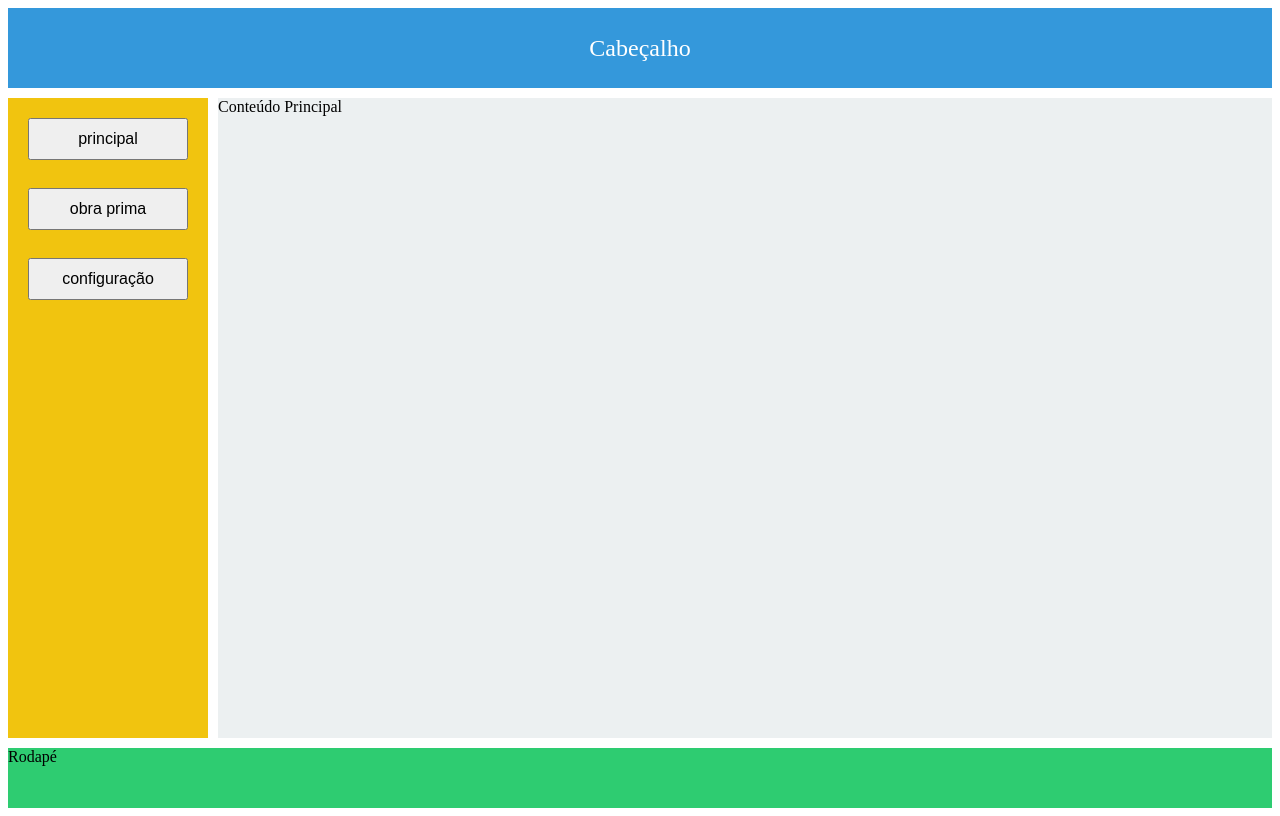
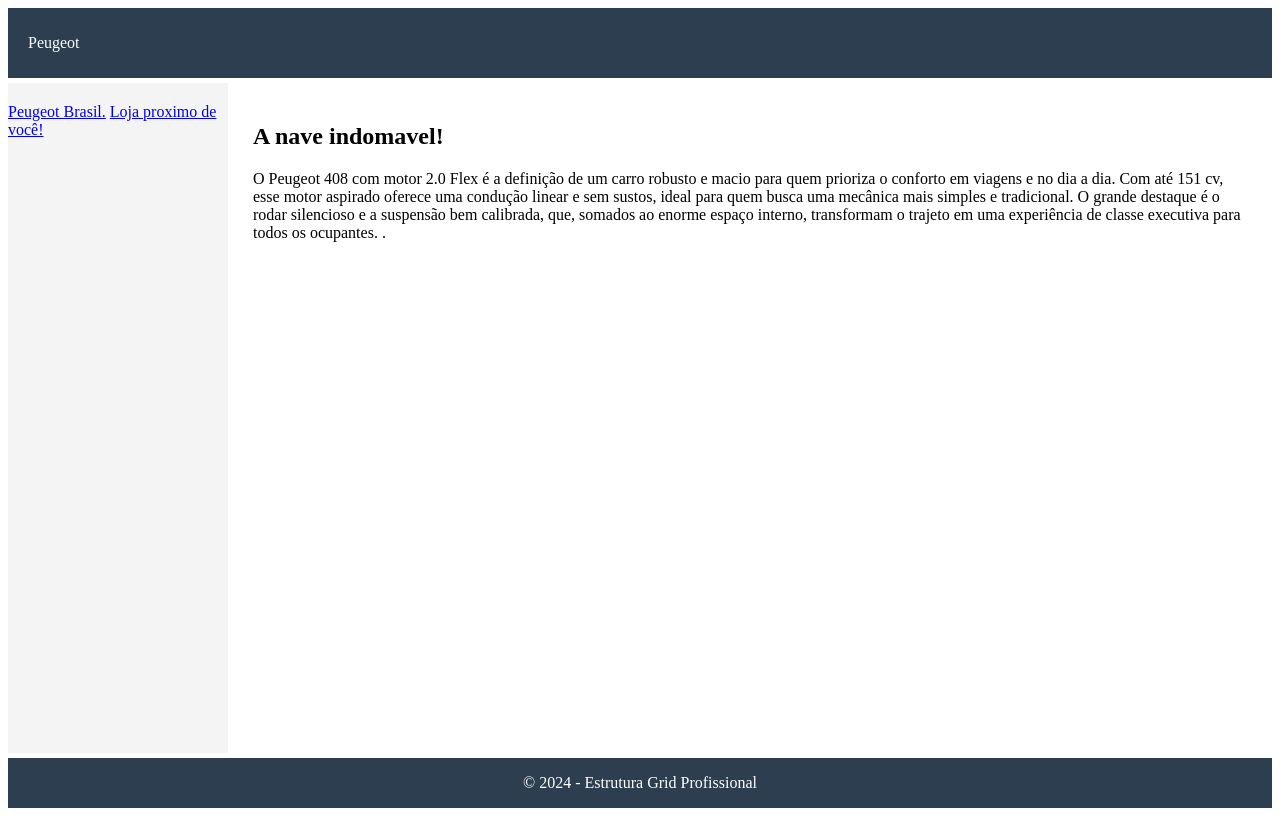
Before and after one commit to engs-gabrielnogueira-web/Atividade-de-Grid, a plain HTML site: page index.html in a window 1280 px wide. Drawn offline with Linux system fonts and the light colour scheme.

Commit message:
definindo o que vai ser o conteudo d a pagina

```diff
--- a/estilo.css
+++ b/estilo.css
@@ -1,44 +1,16 @@
 .container {
   display: grid;
-  height: 100vh;
-
-  grid-template-columns: 200px 1fr;
-
-  grid-template-rows: 80px 1fr 60px;
-
+  grid-template-columns: 220px 1fr;
+  grid-template-rows: 70px 1fr 50px;
   grid-template-areas:
     "header header"
     "aside main"
     "footer footer";
-
-  gap: 10px;
+  height: 100vh;
+  gap: 5px;
 }
 
-
-header { grid-area: header; background: #3498db; }
-aside  { grid-area: aside;  background: #f1c40f; }
-main   { grid-area: main;   background: #ecf0f1; }
-footer { grid-area: footer; background: #2ecc71; }
-
-.cabeçalho {
-  display: flex;
-  align-items: center;
-  justify-content: center;
-  font-size: 24px;
-  color: white;
-}
-
-.lateral {
-  display: flex;
-  flex-direction: column;
-  align-items: center;
-  padding: 20px;
-}
-
-.b1, .b2, .b3 {
-  width: 100%;
-  padding: 10px;
-  margin-bottom: 10px;
-  font-size: 16px;
-  cursor: pointer;
-}
+header { grid-area: header; background: #2c3e50; color: white; display: flex; align-items: center; padding-left: 20px; }
+aside  { grid-area: aside;  background: #f4f4f4; padding-top: 20px; }
+main   { grid-area: main;   background: #fff; padding: 20px; }
+footer { grid-area: footer; background: #2c3e50; color: white; display: flex; align-items: center; justify-content: center; }
--- a/index.html
+++ b/index.html
@@ -4,19 +4,26 @@
     <meta charset="UTF-8">
     <meta name="viewport" content="width=device-width, initial-scale=1.0">
      <link rel="stylesheet" href="estilo.css">
-    <title>Título da Página</title>
+    <title>Peugeot 408</title>
 </head>
-<body>
-    <div class="container">
-  <header class="cabeçalho">Cabeçalho</header>
-  <aside class="lateral">
-    <button class="b1">principal</button><br>
-    <button class="b2">obra prima</button><br>
-    <button class="b3">configuração</button>
+<div class="container">
+  <header class="header-anim">Peugeot</header>
+
+  <aside>
+    <nav>
+      <a href="#" class="menu-item">Peugeot Brasil.</a>
+      <a href="#" class="menu-item">Loja proximo de você!</a>
+    </nav>
   </aside>
-  <main class="principal">Conteúdo Principal</main>
-  <footer class="rodape">Rodapé</footer>
+
+  <main>
+    <div class="card">
+      <h2>A nave indomavel!</h2>
+      <p>O Peugeot 408 com motor 2.0 Flex é a definição de um carro robusto e macio para quem prioriza o conforto em viagens e no dia a dia. Com até 151 cv, esse motor aspirado oferece uma condução linear e sem sustos, ideal para quem busca uma mecânica mais simples e tradicional. O grande destaque é o rodar silencioso e a suspensão bem calibrada, que, somados ao enorme espaço interno, transformam o trajeto em uma experiência de classe executiva para todos os ocupantes.
+.</p>
+    </div>
+  </main>
+
+  <footer>© 2024 - Estrutura Grid Profissional</footer>
 </div>
-
-</body>
 </html>
```
